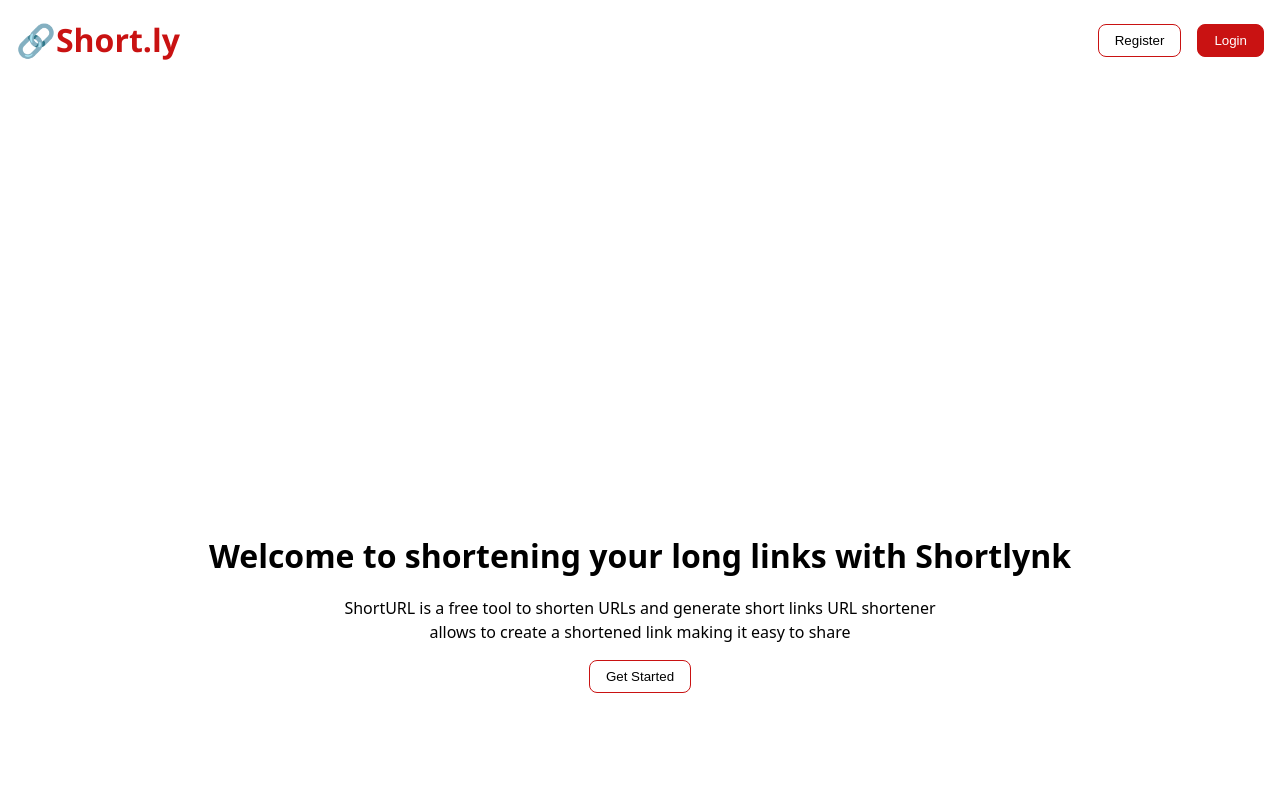
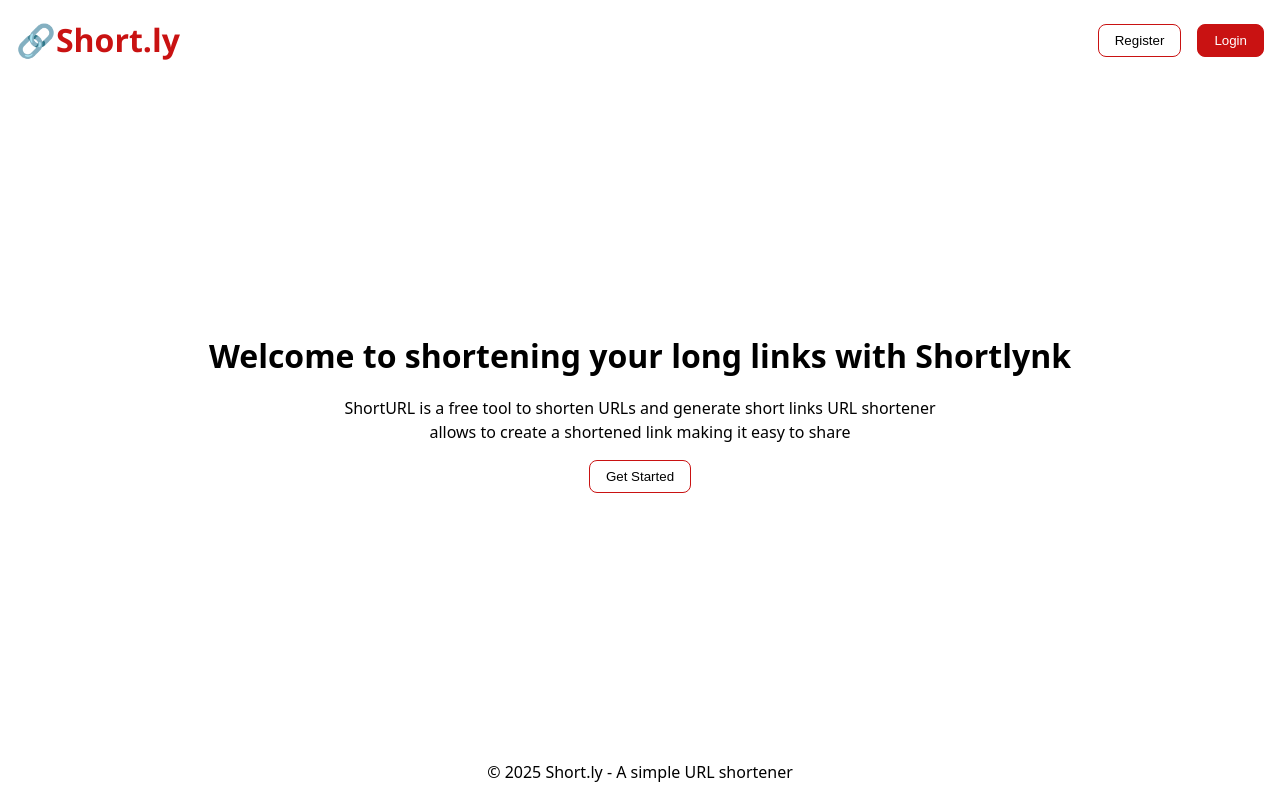
Before and after one commit to Mbiydzenyuy3/feature-rich-url-shortner, a React (Vite) app in the folder urlshortener/: page / in a window 1280 px wide. Shown: the top 800 px of the page. Built offline with nearby package versions, Linux system fonts and the light colour scheme; no server answers.

Commit message:
made css changes to form

```diff
--- a/urlshortener/src/App.css
+++ b/urlshortener/src/App.css
@@ -205,6 +205,6 @@ button.btn.login {
   }
 
   #root {
-    height: 150vh;
+    height: 100vh;
   }
 }
```
